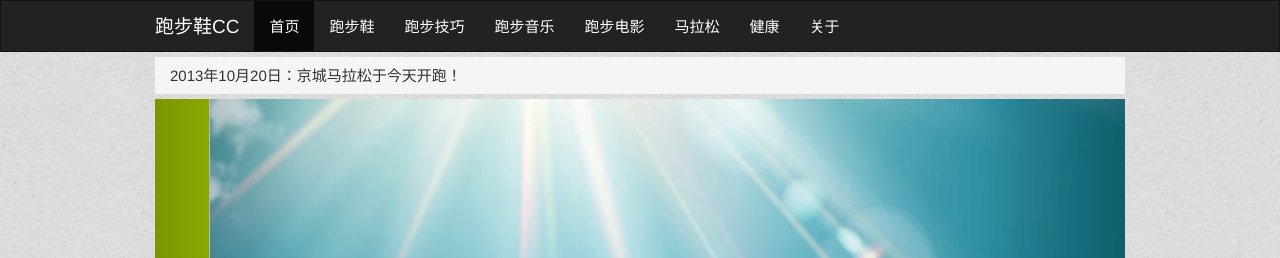
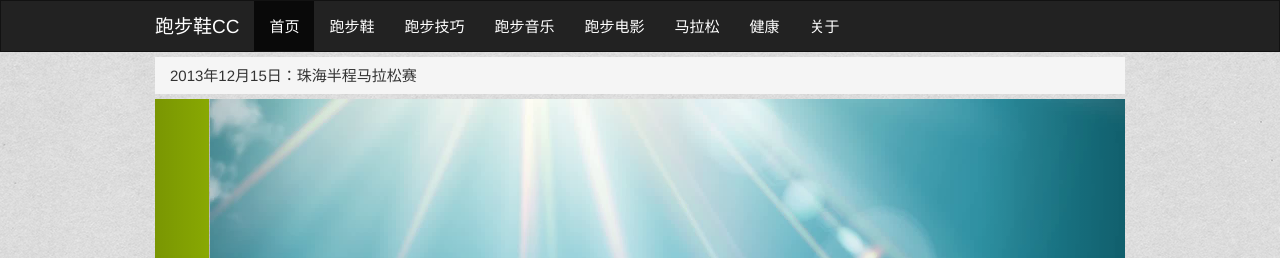
Before and after one commit to paobuxie/paobuxie.github.com, a Jekyll site: the page built from index.html, in a window 1280 px wide and 900 px high. Shown: the top 258 px of the window. Built offline with Jekyll 4.4.1, drawn with Linux system fonts in a browser that asks for light colours; Markdown is read by kramdown in place of the engine named in the settings; the list of posts is cut into pages by our own code; comment, search, counter and statistics services are not loaded.

```diff
--- a/index.html
+++ b/index.html
@@ -7,7 +7,7 @@
 
 <nav>
   <ul class="breadcrumb">
-    2013年10月20日：京城马拉松于今天开跑！
+    2013年12月15日：珠海半程马拉松赛
   </ul>
 </nav>
 
```
